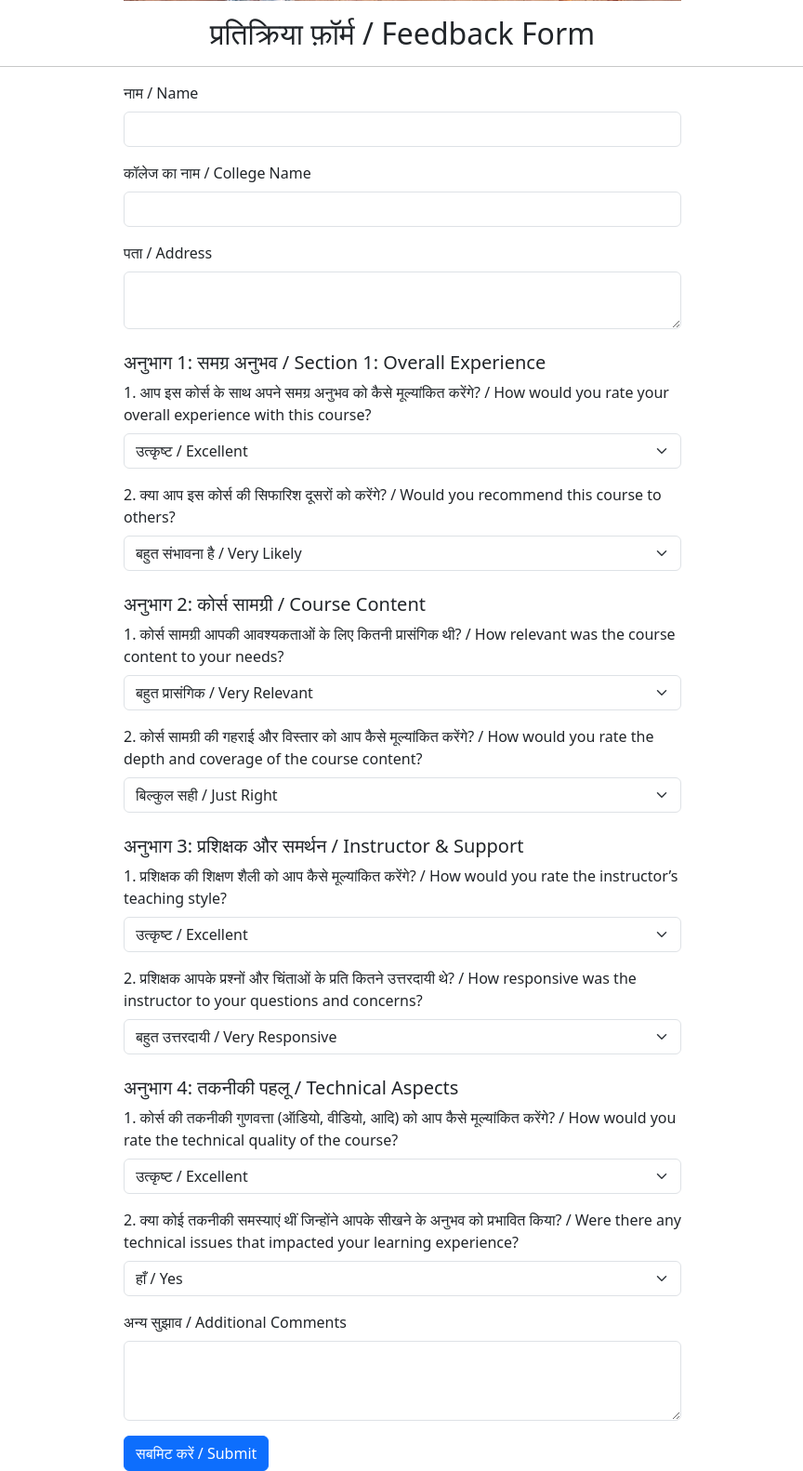
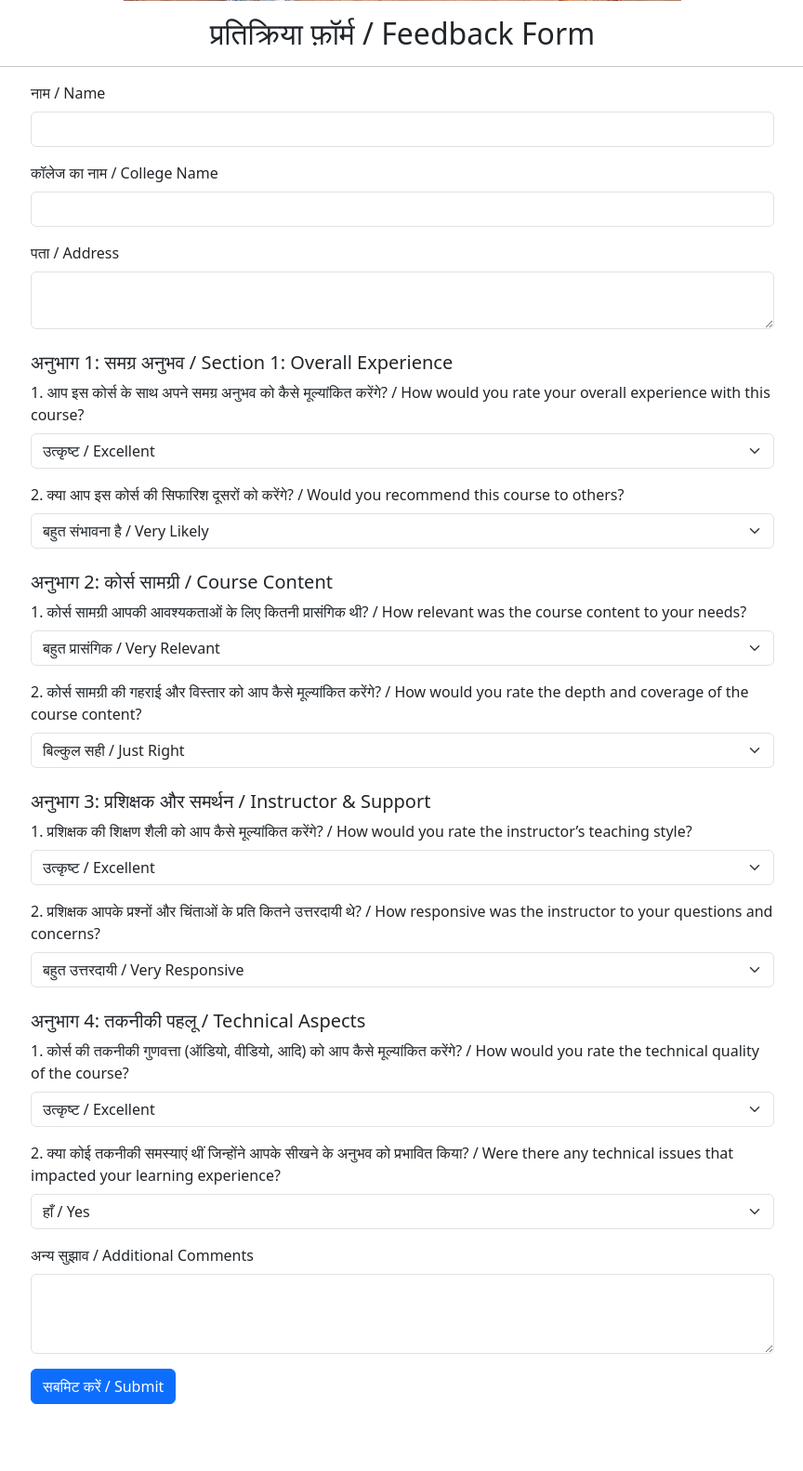
Before and after one commit to Anurag561-tech/Feedback_form, a Flask app: page / in a window 1280 px wide. Shown: the part 423-2005 px from the top of the page at 93% size, without its empty margins (207-1071 px from the left). After the commit the page ends 1933 px from the top, so only its background shows below. Run offline with Flask 3, Linux system fonts and the light colour scheme.

Commit message:
Update base.html

```diff
--- a/templates/base.html
+++ b/templates/base.html
@@ -2,21 +2,15 @@
 <html lang="en">
 <head>
   <meta charset="UTF-8">
-  <title>Feedback Form</title>
+  <title>प्रतिक्रिया फ़ॉर्म / Feedback Form</title>
   <meta name="viewport" content="width=device-width, initial-scale=1">
   <link
     href="https://cdn.jsdelivr.net/npm/bootstrap@5.3.0/dist/css/bootstrap.min.css"
     rel="stylesheet"
   >
   <style>
-    .header-img {
-      max-width: 100%;
-      height: auto;
-    }
-    .form-container {
-      max-width: 600px;
-      margin: auto;
-    }
+    .header-img { max-width: 100%; height: auto; }
+    .form-container { max-width: 800px; margin: auto; }
   </style>
 </head>
 <body>
```
